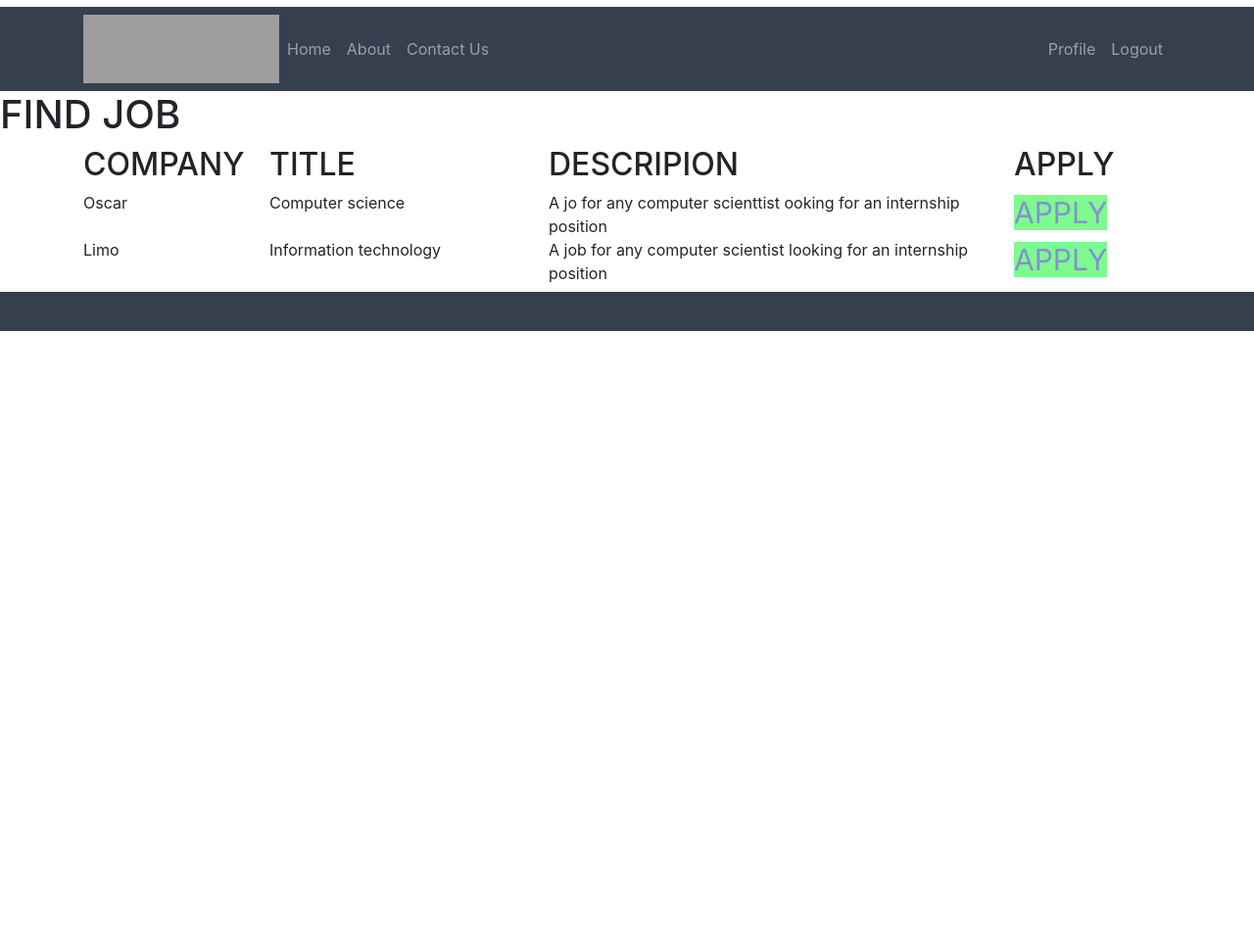
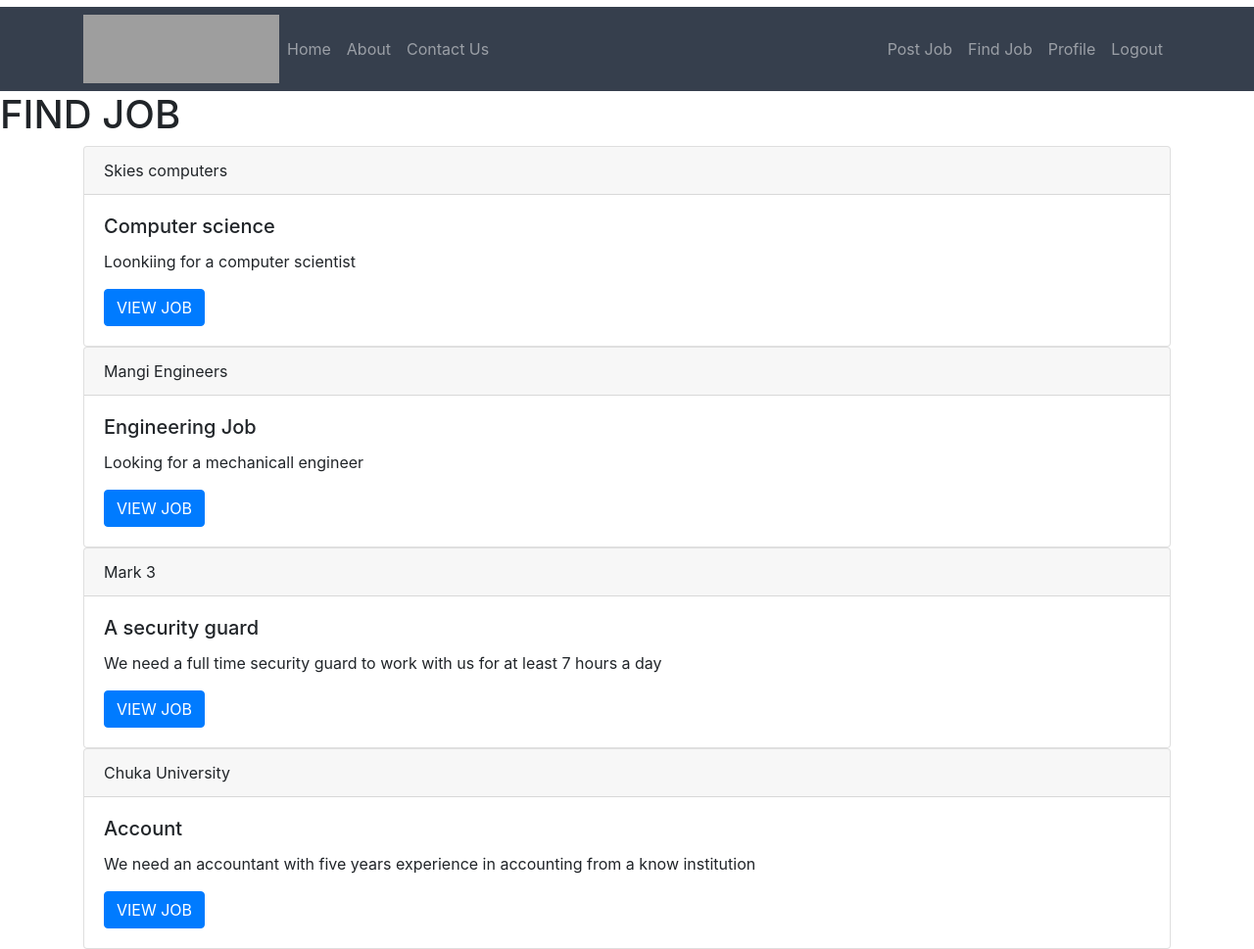
Before and after one commit to Oscar-CM/Job, a Django app: page /home/findjob in a window 1280 px wide. Shown: the whole page at 98% size. Before the commit the page ends 338 px from the top, so only its background shows below. Run offline with Django 3.2, Linux system fonts and the light colour scheme; a user stored in the database is signed in; data comes from the database, SQL or seed files in the repository; both versions use the stored data as it was after the commit; some libraries are stand-ins or nearby versions; grey boxes are pictures that could not be loaded.

Commit message:
added capability to add jobs

```diff
--- a/jobs/models.py
+++ b/jobs/models.py
@@ -1,6 +1,7 @@
 from django.db import models
 from django.utils import timezone
 from django.contrib.auth.models import User
+from django.urls import reverse
 
 class Post(models.Model):
     company = models.CharField(max_length=50)
@@ -9,5 +10,14 @@ class Post(models.Model):
     date_posted = models.DateTimeField(default = timezone.now)
     author = models.ForeignKey(User, default = "", on_delete=models.CASCADE)
 
+    def __str__(self):
+        return self.title
+
+    def get_absolute_url(self):
+        return reverse ( 'post-detail', kwargs={'pk':self.pk})
+
+
+
+
 
 # Create your models here.
--- a/jobs/templates/jobs/base.html
+++ b/jobs/templates/jobs/base.html
@@ -24,6 +24,8 @@
                     <!-- Navbar Right Side -->
                     <div class="navbar-nav">
                       {% if user.is_authenticated %}
+                        <a class="nav-item nav-link" href="{% url 'post-create' %}">Post Job</a>
+                        <a class="nav-item nav-link" href="{% url 'findjob' %}">Find Job</a>
                       <a class="nav-item nav-link" href="{% url 'profile' %}">Profile</a>
                       <a class="nav-item nav-link" href="{% url 'logout' %}">Logout</a>
 
@@ -48,23 +50,6 @@
             {% endif %}
     {% block content %}
     {% endblock %}
-    <footer class="footer">
-          <nav>
-              <div class="container">
-                  <button class="navbar-toggler" type="button" data-toggle="collapse" data-target="#navbarToggle" aria-controls="navbarToggle" aria-expanded="false" aria-label="Toggle navigation">
-                  <span class="navbar-toggler-icon"></span>
-                  </button>
-                  <div class="collapse navbar-collapse" id="navbarToggle">
-                    <div class="navbar-nav mr-auto">
-                      <a class="nav-item nav-link" href="{% url 'home' %}">Home</a>
-                      <a class="nav-item nav-link" href="{% url 'about' %}">About</a>
-                        <a class="nav-item nav-link" href="{% url 'contact' %}">Contact Us</a>
-                    </div>
-
-                  </div>
-                </div>
-              </nav>
-            </footer>
 
 
   </body>
--- a/jobs/templates/jobs/findjob.html
+++ b/jobs/templates/jobs/findjob.html
@@ -3,52 +3,24 @@
 
 <h1> FIND JOB</h1>
 <div class = "container">
-    <div class="row">
-        <div class="col-md-2">
-            <h2> COMPANY</h2>
 
+     {% for post in posts %}
+    <div class="card">
+        <div class="card-header">
+         {{ post.company }}
         </div>
-        <div class="col-md-3">
-             <h2> TITLE</h2>
-
-        </div>
-         <div class="col-md-5">
-             <h2> DESCRIPION</h2>
-
-        </div>
-
-         <div class="col-md-2">
-             <h2> APPLY</h2>
-
+        <div class="card-body">
+            <h5 class="card-title"> {{ post.title }}</h5>
+             <p class="card-text">{{ post.content }}</p>
+             <a href="{% url 'post-detail' post.id %}" class="btn btn-primary">VIEW JOB</a>
         </div>
     </div>
-     {% for job in jobs%}
-    <div class="row">
-        <div class="col-md-2">
-             {{ job.author}}
 
-        </div>
-        <div class="col-md-3">
-             {{ job.title}}
-
-        </div>
-        <div class="col-md-5">
-             {{ job.content}}
-
-        </div>
-        <div class="col-md-2">
-            <a href="{% url 'findjob' %}" class="button button-search"> APPLY</a>
-
-        </div>
-
-
-
-
-    </div>
     {% endfor %}
 
 
 </div>
 
 
+
 {% endblock %}
--- a/jobs/templates/jobs/home.html
+++ b/jobs/templates/jobs/home.html
@@ -22,7 +22,7 @@
                 <div class="col-md-5 home-row">
                     <h3> Find most competent employee</h3><br />
                     <p>Post your job here to find the most suitable employee. You will find the best of them in our site</p> <br />
-                    <a href="{% url 'postjob' %}" class="button button-find"> POST A JOB</a>
+                    <a href="{% url 'post-create' %}" class="button button-find"> POST A JOB</a>
 
                 </div>
 
--- a/jobs/urls.py
+++ b/jobs/urls.py
@@ -1,9 +1,14 @@
 
 from django.urls import path
+from .views import PostListView, PostDetailView, PostCreateView, PostUpdateView, PostDeleteView
 from . import views
 
 urlpatterns = [
-    path('', views.home,name = 'home'),
+    path('', PostListView.as_view(),name = 'home'),
+    path('post/<int:pk>/', PostDetailView.as_view(),name = 'post-detail'),
+    path('post/new/', PostCreateView.as_view(),name = 'post-create'),
+    path('post/<int:pk>/update/', PostUpdateView.as_view(),name = 'post-update'),
+    path('post/<int:pk>/delete/', PostDeleteView.as_view(),name = 'post-delete'),
     path('postjob', views.postjob,name = 'postjob'),
     path('findjob', views.findjob,name = 'findjob'),
     path('about', views.about,name = 'about'),
--- a/jobs/views.py
+++ b/jobs/views.py
@@ -1,31 +1,63 @@
 from django.shortcuts import render
+from django.contrib.auth.decorators import login_required
+from django.contrib.auth.mixins import LoginRequiredMixin, UserPassesTestMixin
+from django.views.generic import ListView, DetailView, CreateView, UpdateView, DeleteView
+from .models import Post
 
-jobs = [
-    {
-        'author': 'Oscar',
-        'title': 'Computer science',
-        'content': 'A jo for any computer scienttist ooking for an internship position',
-        'date_posted': 'February 16 2020'
-    },
-    {
-        'author': ' Limo',
-        'title': 'Information technology',
-        'content': 'A job for any computer scientist looking for an internship position',
-        'date_posted': 'February 10 2020'
-    }
-]
 
 
 def home(request):
     return render(request, 'jobs/home.html')
 
+class PostListView(ListView):
+    model = Post
+    template_name = 'jobs/home.html'
+    context_object_name = 'posts'
+    ordering = ['-date_posted']
 
+class PostDetailView(DetailView):
+    model = Post
+    template_name = 'jobs/datail.html'
+
+class PostCreateView(LoginRequiredMixin, CreateView):
+    model = Post
+    template_name = 'jobs/post_form.html'
+    fields = ['company', 'title', 'content']
+
+    def form_valid(self, form):
+        form.instance.author = self.request.user
+        return super().form_valid(form)
+
+class PostUpdateView(LoginRequiredMixin,UserPassesTestMixin, UpdateView):
+    model = Post
+    template_name = 'jobs/post_form.html'
+    fields = ['company', 'title', 'content']
+
+    def test_func(self):
+        post = self.get_object()
+        if self.request.user == post.author:
+            return True
+        return False
+
+class PostDeleteView(LoginRequiredMixin,UserPassesTestMixin, DeleteView):
+    model = Post
+    template_name = 'jobs/delete.html'
+    success_url = '/home/findjob'
+    def test_func(self):
+        post = self.get_object()
+        if self.request.user == post.author:
+            return True
+        return False
+
+
+@login_required
 def postjob(request):
 
     return render(request, 'jobs/postjob.html')
+
 def findjob(request):
     context = {
-        'jobs': jobs
+        'posts': Post.objects.all()
     }
     return render (request, 'jobs/findjob.html', context)
 def about(request):
```
Also changed, not shown: jobs/templates/jobs/postjob.html (+18 -1 lines), users/templates/users/profile.html (+39 -1 lines), db.sqlite3.
